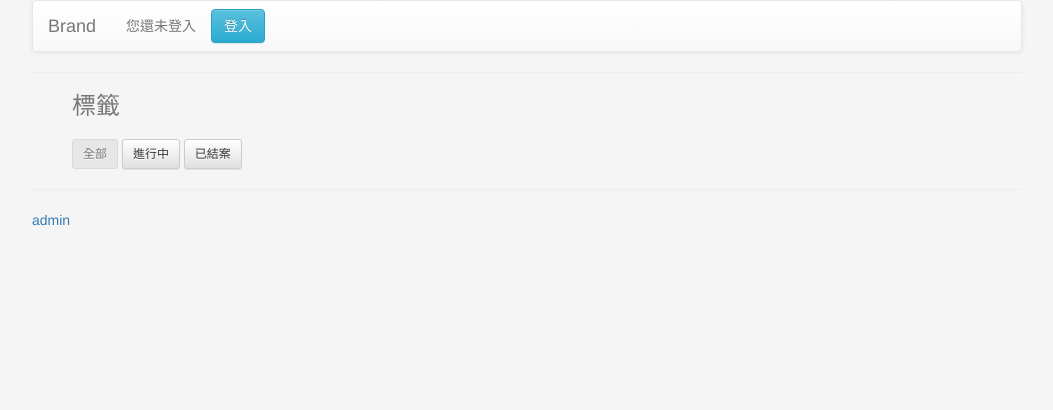
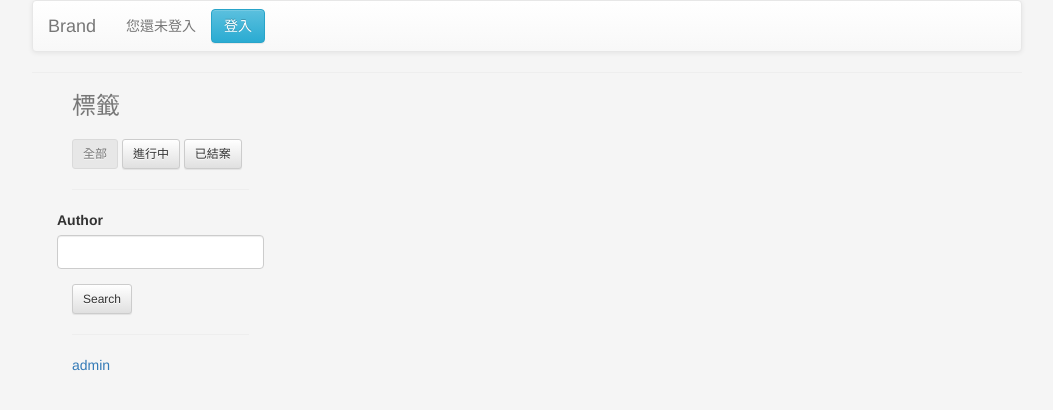
Before and after one commit to noracami/track-it, a Django app: page / in a window 1280 px wide. Shown: the top 410 px of the page, without its empty margins (128-1181 px from the left). Run offline with Django 3.2, Linux system fonts and the light colour scheme; data that the repository does not hold is empty; some libraries are stand-ins or nearby versions.

Commit message:
apply Author filter, #4

```diff
--- a/trackit/issues/views.py
+++ b/trackit/issues/views.py
@@ -26,6 +26,13 @@ def home(request):
 
     if 'closed' in request.GET:
         issue = issue.filter(status=True)
+
+    if 'author' in request.GET:
+        author = request.GET['author']
+        if User.objects.filter(account=author).exists():
+            issue = issue.filter(opened_user=get_object_or_404(User, account=author))
+        else:
+            return redirect('home')
 
     for i in issue:
         issue_get = {}
--- a/trackit/templates/home.html
+++ b/trackit/templates/home.html
@@ -49,7 +49,17 @@
         <a href="/?open" id="issue-open" class="btn-sm btn-default btn">進行中</a>
         <a href="/?closed" id="issue-closed" class="btn-sm btn-default btn">已結案</a>
     </div>
-</div>
+    <div><hr></div>
+    <div>
+        <form class="form-horizontal" action="/" method="GET">
+            <div class="form-group">
+                <label for="exampleInputName2">Author</label>
+                <input type="text" name="author" class="form-control" id="exampleInputName2" value="{{request.GET.author}}">
+            </div>
+            <button type="submit" class="btn btn-sm btn-default">Search</button>
+        </form>
+    </div>
+
 <div class="row"></div>
 {% endblock %}
 {% block customjs %}
```
